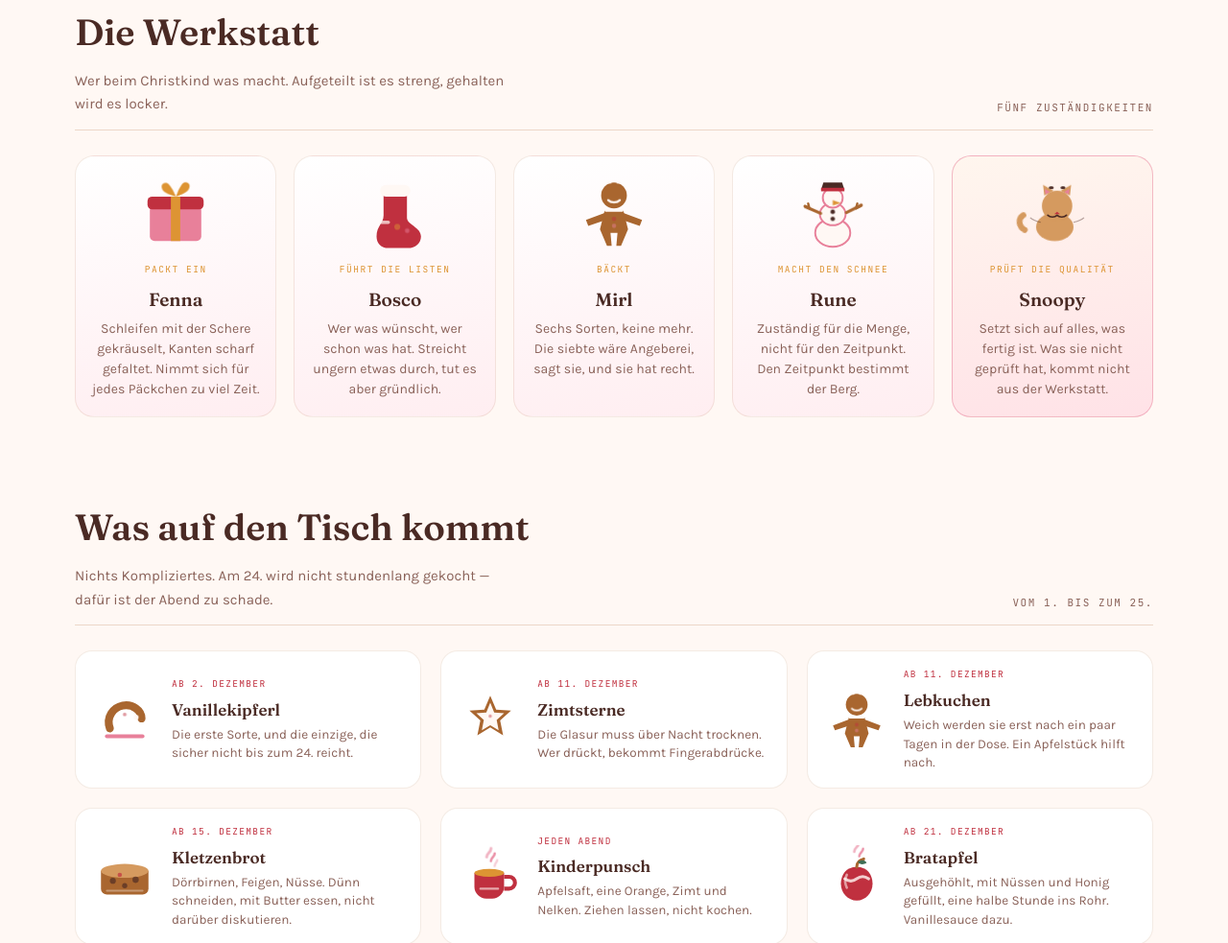
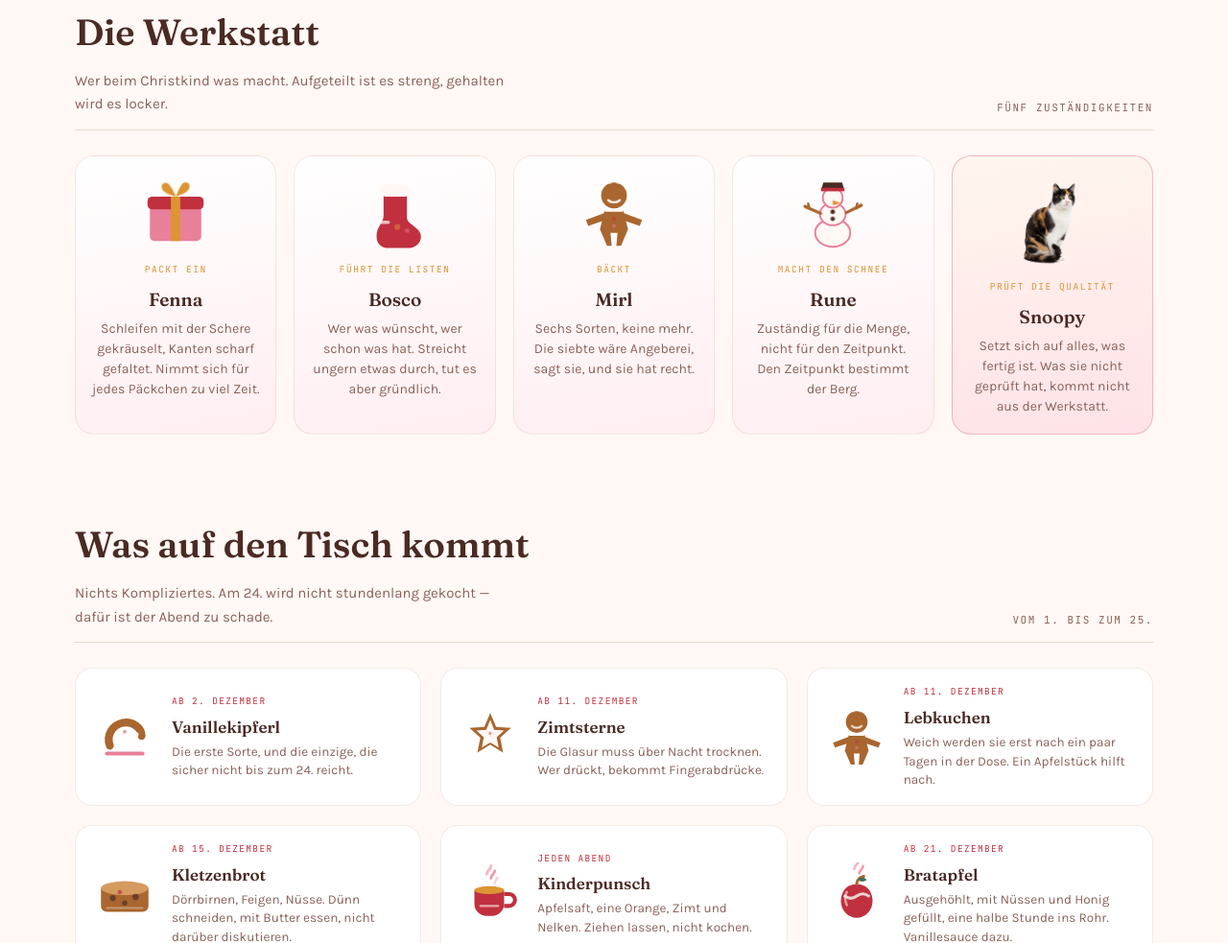
Before and after one commit to williamcomploi-hash/ninas-weihnachtscounter, a plain HTML site: page index.html in a window 1280 px wide. Shown: the part 2753-3736 px from the top of the page at 96% size. Drawn offline with Linux system fonts and the light colour scheme; animation ran at ten frames a second.

Commit message:
Werkstatt: Snoopys Karte zeigt ihre eigene Aufnahme statt der Zeichnung
Co-Authored-By: Claude Opus 5 <noreply@anthropic.com>

```diff
--- a/index.html
+++ b/index.html
@@ -460,6 +460,7 @@ footer{position:relative;z-index:2;margin-top:clamp(44px,6vw,70px);padding:26px
   border:1px solid var(--linie-zart);transition:transform .25s, box-shadow .25s}
 .elf:hover{transform:translateY(-4px);box-shadow:var(--schein)}
 .elf .kopf{width:78px;height:78px;margin:0 auto 12px}
+.elf.katze-karte .kopf{width:96px;height:96px}
 .elf h3{font-size:19px;margin-bottom:4px}
 .elf .amt{font-family:var(--f-zahl);font-size:9.5px;letter-spacing:.16em;text-transform:uppercase;
   color:var(--gold);display:block;margin-bottom:8px}
@@ -1438,14 +1439,18 @@ const elfen=[
   text:"Sechs Sorten, keine mehr. Die siebte wäre Angeberei, sagt sie, und sie hat recht."},
  {name:"Rune", amt:"Macht den Schnee", bild:"schneemann",
   text:"Zuständig für die Menge, nicht für den Zeitpunkt. Den Zeitpunkt bestimmt der Berg."},
- {name:"Snoopy", amt:"Prüft die Qualität", bild:"katze", katze:true,
+ {name:"Snoopy", amt:"Prüft die Qualität", bild:"katze", katze:true, echt:"sitzen",
   text:"Setzt sich auf alles, was fertig ist. Was sie nicht geprüft hat, kommt nicht aus der Werkstatt."}
 ];
 const elfenGitter=document.getElementById("elfen");
 elfen.forEach(e=>{
   const d=document.createElement("div");
   d.className="elf"+(e.katze?" katze-karte":"");
-  d.innerHTML='<div class="kopf">'+bild[e.bild]+'</div>'+
+  /* Snoopy steht mit ihrer eigenen Aufnahme da, nicht als Zeichnung. */
+  const kopfbild = e.echt
+    ? '<img src="bilder/snoopy/'+e.echt+'.png" alt="" style="width:100%;height:100%;object-fit:contain">'
+    : bild[e.bild];
+  d.innerHTML='<div class="kopf">'+kopfbild+'</div>'+
               '<span class="amt">'+e.amt+'</span>'+
               '<h3>'+e.name+'</h3><p>'+e.text+'</p>';
   elfenGitter.appendChild(d);
```
